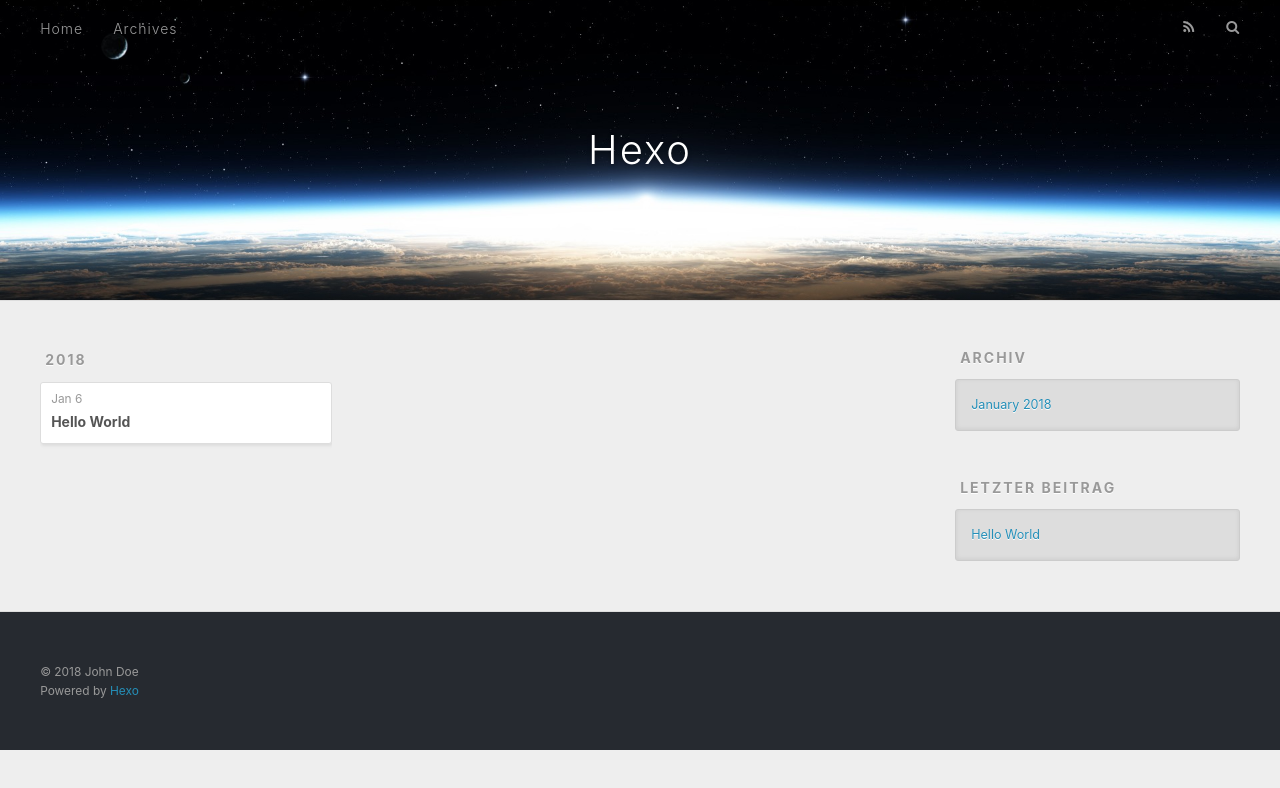
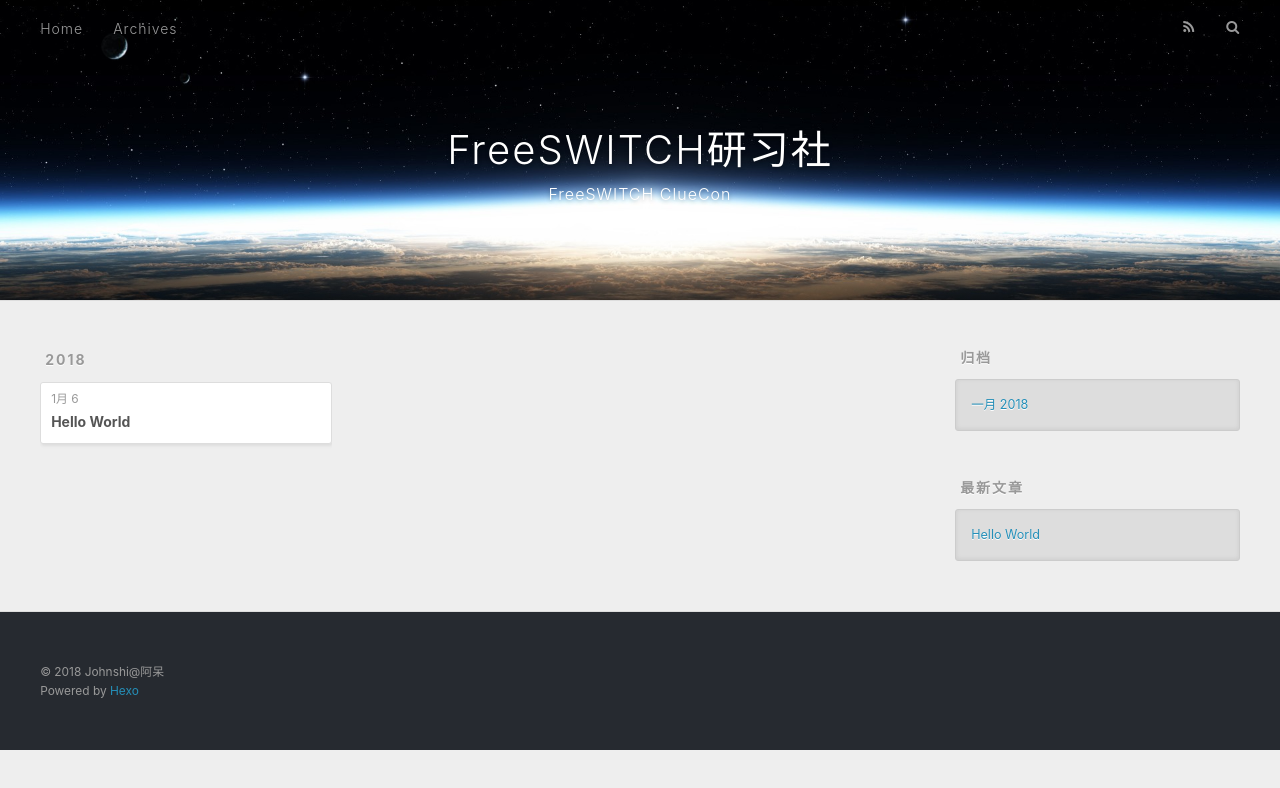
Before and after one commit to freeswitchs/freeswitchs.github.io, a plain HTML site: page archives/2018/01/index.html in a window 1280 px wide. Drawn offline with nearby package versions, Linux system fonts and the light colour scheme.

Commit message:
Site updated: 2018-01-06 16:30:47

```diff
--- a/archives/2018/01/index.html
+++ b/archives/2018/01/index.html
@@ -5,16 +5,20 @@
 
 
 
-  <title>Archiv: 2018/1 | Hexo</title>
+  <title>归档: 2018/1 | FreeSWITCH研习社</title>
   <meta name="viewport" content="width=device-width, initial-scale=1, maximum-scale=1">
-  <meta property="og:type" content="website">
-<meta property="og:title" content="Hexo">
+  <meta name="description" content="FreeSWITCH是一个开源的电话软交换平台，主要开发语言是C，某些模块中使用了C++，以 MPL1.1发布。">
+<meta property="og:type" content="website">
+<meta property="og:title" content="FreeSWITCH研习社">
 <meta property="og:url" content="http://yoursite.com/archives/2018/01/index.html">
-<meta property="og:site_name" content="Hexo">
+<meta property="og:site_name" content="FreeSWITCH研习社">
+<meta property="og:description" content="FreeSWITCH是一个开源的电话软交换平台，主要开发语言是C，某些模块中使用了C++，以 MPL1.1发布。">
+<meta property="og:locale" content="zh-CN">
 <meta name="twitter:card" content="summary">
-<meta name="twitter:title" content="Hexo">
+<meta name="twitter:title" content="FreeSWITCH研习社">
+<meta name="twitter:description" content="FreeSWITCH是一个开源的电话软交换平台，主要开发语言是C，某些模块中使用了C++，以 MPL1.1发布。">
 
-    <link rel="alternate" href="/atom.xml" title="Hexo" type="application/atom+xml">
+    <link rel="alternate" href="/atom.xml" title="FreeSWITCH研习社" type="application/atom+xml">
 
 
     <link rel="icon" href="/favicon.png">
@@ -33,8 +37,12 @@
   <div id="header-outer" class="outer">
     <div id="header-title" class="inner">
       <h1 id="logo-wrap">
-        <a href="/" id="logo">Hexo</a>
+        <a href="/" id="logo">FreeSWITCH研习社</a>
       </h1>
+
+        <h2 id="subtitle-wrap">
+          <a href="/" id="subtitle">FreeSWITCH ClueCon</a>
+        </h2>
 
     </div>
     <div id="header-inner" class="inner">
@@ -50,7 +58,7 @@
 
           <a id="nav-rss-link" class="nav-icon" href="/atom.xml" title="RSS Feed"></a>
 
-        <a id="nav-search-btn" class="nav-icon" title="Suche"></a>
+        <a id="nav-search-btn" class="nav-icon" title="搜索"></a>
       </nav>
       <div id="search-form-wrap">
         <form action="//google.com/search" method="get" accept-charset="UTF-8" class="search-form"><input type="search" name="q" class="search-form-input" placeholder="Search"><button type="submit" class="search-form-submit">&#xF002;</button><input type="hidden" name="sitesearch" value="http://yoursite.com"></form>
@@ -76,7 +84,7 @@
   <div class="archive-article-inner">
     <header class="archive-article-header">
       <a href="/2018/01/06/hello-world/" class="archive-article-date">
-  <time datetime="2018-01-06T08:17:56.005Z" itemprop="datePublished">Jan 6</time>
+  <time datetime="2018-01-06T08:17:56.005Z" itemprop="datePublished">1月 6</time>
 </a>
 
 
@@ -108,9 +116,9 @@
 
 
   <div class="widget-wrap">
-    <h3 class="widget-title">Archiv</h3>
+    <h3 class="widget-title">归档</h3>
     <div class="widget">
-      <ul class="archive-list"><li class="archive-list-item"><a class="archive-list-link" href="/archives/2018/01/">January 2018</a></li></ul>
+      <ul class="archive-list"><li class="archive-list-item"><a class="archive-list-link" href="/archives/2018/01/">一月 2018</a></li></ul>
     </div>
   </div>
 
@@ -118,7 +126,7 @@
 
 
   <div class="widget-wrap">
-    <h3 class="widget-title">letzter Beitrag</h3>
+    <h3 class="widget-title">最新文章</h3>
     <div class="widget">
       <ul>
 
@@ -138,7 +146,7 @@
 
   <div class="outer">
     <div id="footer-info" class="inner">
-      &copy; 2018 John Doe<br>
+      &copy; 2018 Johnshi@阿呆<br>
       Powered by <a href="http://hexo.io/" target="_blank">Hexo</a>
     </div>
   </div>
```
Also changed, not shown: 2018/01/06/hello-world/index.html (+15 -10 lines), archives/2018/index.html (+21 -13 lines), archives/index.html (+21 -13 lines), index.html (+21 -13 lines).
